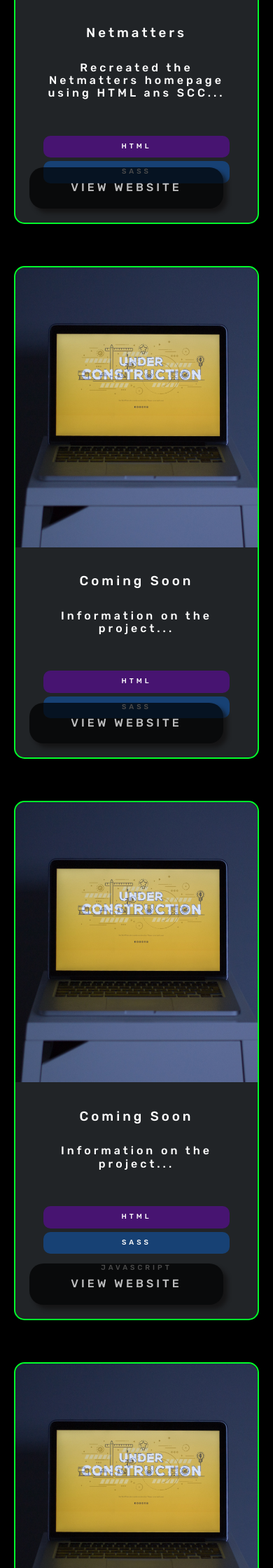
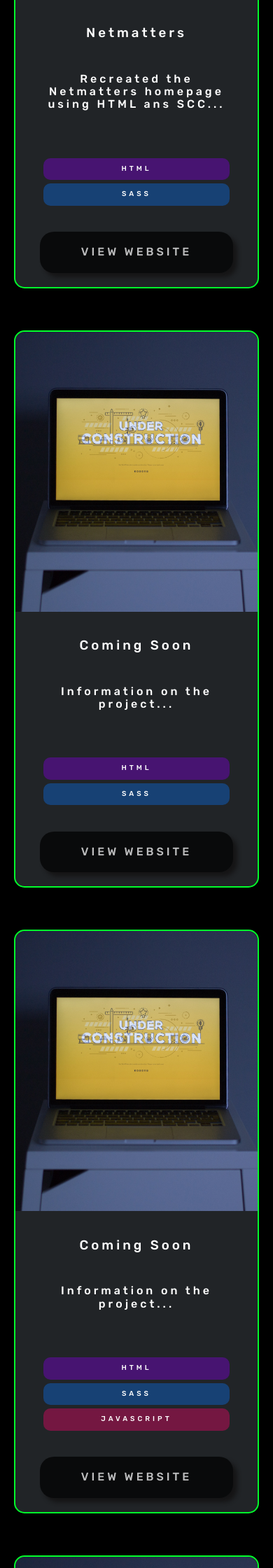
Before and after one commit to ViolaLast/portfolio, a PHP site: page / in a window 390 px wide. Shown: the part 2838-5078 px from the top of the page at 70% size. Run offline with PHP 8.4, Linux system fonts and the light colour scheme.

Commit message:
view website btns were adjusted

```diff
--- a/css/media.css
+++ b/css/media.css
@@ -9,10 +9,13 @@
     scale: 0.5 !important;
   }
   .description {
-    padding: 20px !important;
+    padding: 20px 20px 80px !important;
   }
   footer .f-text {
     padding: 20px !important;
+  }
+  .project {
+    margin: 30px 0px !important;
   }
 }
 @media screen and (min-width: 768px) {
@@ -26,6 +29,7 @@
   }
   .list li {
     width: 40% !important;
+    font-size: 14px !important;
   }
 }
 @media screen and (min-width: 992px) {
--- a/css/portstyle.css
+++ b/css/portstyle.css
@@ -10,10 +10,13 @@
     scale: 0.5 !important;
   }
   .description {
-    padding: 20px !important;
+    padding: 20px 20px 80px !important;
   }
   footer .f-text {
     padding: 20px !important;
+  }
+  .project {
+    margin: 30px 0px !important;
   }
 }
 @media screen and (min-width: 768px) {
@@ -27,6 +30,7 @@
   }
   .list li {
     width: 40% !important;
+    font-size: 14px !important;
   }
 }
 @media screen and (min-width: 992px) {
@@ -699,10 +703,10 @@ iframe {
 .list .s {
   background-color: #174174;
 }
-.list.j {
+.list .j {
   background-color: #741741;
 }
-.list.p {
+.list .p {
   background-color: #147147;
 }
 .list li {
@@ -720,6 +724,14 @@ iframe {
 
 .description {
   padding: 20px 40px 60px;
+  display: flex;
+  flex-wrap: wrap;
+}
+
+.d-btn {
+  display: flex;
+  flex-wrap: nowrap;
+  justify-content: center;
 }
 
 .scription {
--- a/index.html
+++ b/index.html
@@ -236,7 +236,7 @@
                         <!-- <div class="container"> -->
 
                         <div class="project pro1">
-                                <iframe src="https://violalast.github.io/Netmatters-Website/" title="description" class="netmatters"></iframe>
+                                <iframe src="https://violalast.github.io/Netmatters-Website/" class="netmatters" scrolling="no"></iframe>
                                 <div class="description">
                                             <h3>Netmatters</h3>
                                             <p class="summary">Recreated the Netmatters homepage using HTML ans SCC...</p>
@@ -245,7 +245,7 @@
                                             <li class="h">HTML</li>
                                             <li class="s">SASS</li>
                                         </ul>
-                                        <a href="https://violalast.github.io/Netmatters-Website/" target="_blank">
+                                        <a href="https://violalast.github.io/Netmatters-Website/" target="_blank" class="d-btn">
                                             <span class="view">View website</span>
                                         </a>
                                     </div>
@@ -253,7 +253,7 @@
                         </div>
 
                         <div class="project pro2">
-                            <img src="images/soon.jpg" title="description" class="soon">
+                            <img src="images/soon.jpg" class="soon">
                             <div class="description">
                                         <h3>Coming Soon</h3>
                                         <p class="summary">Information on the project...</p>
@@ -262,7 +262,7 @@
                                         <li class="h">HTML</li>
                                         <li class="s">SASS</li>
                                     </ul>
-                                    <a href="#" target="_blank">
+                                    <a href="#" target="_blank" class="d-btn">
                                         <span class="view">View website</span>
                                     </a>
                                 </div>
@@ -280,7 +280,7 @@
                                         <li class="s">SASS</li>
                                         <li class="j">JavaScript</li>
                                     </ul>
-                                    <a href="#" target="_blank">
+                                    <a href="#" target="_blank" class="d-btn">
                                         <span class="view">View website</span>
                                     </a>
                                 </div>
@@ -297,7 +297,7 @@
                                         <li class="h">HTML</li>
                                         <li class="s">SASS</li>
                                     </ul>
-                                    <a href="#" target="_blank">
+                                    <a href="#" target="_blank" class="d-btn">
                                         <span class="view">View website</span>
                                     </a>
                                 </div>
@@ -316,7 +316,7 @@
                                         <li class="j">JavaScript</li>
                                         <li class="p">PHP</li>
                                     </ul>
-                                    <a href="#" target="_blank">
+                                    <a href="#" target="_blank" class="d-btn">
                                         <span class="view">View website</span>
                                     </a>
                                 </div>
@@ -333,7 +333,7 @@
                                         <li class="h">HTML</li>
                                         <li class="s">SASS</li>
                                     </ul>
-                                    <a href="#" target="_blank">
+                                    <a href="#" target="_blank" class="d-btn">
                                         <span class="view">View website</span>
                                     </a>
                                 </div>
--- a/scss/media.scss
+++ b/scss/media.scss
@@ -12,10 +12,14 @@
     scale: 0.5 !important;
 }
 .description {
-    padding: 20px !important;
+    padding: 20px 20px 80px!important;
 }
 footer .f-text {
     padding: 20px !important;
+}
+.project{
+    margin: 30px 0px !important;
+
 }
 }
 
@@ -30,6 +34,7 @@ footer .f-text {
     padding: 20px;
     & li{
         width:40% !important;
+        font-size: 14px !important;
     }
 }
 
--- a/scss/portstyle.scss
+++ b/scss/portstyle.scss
@@ -645,10 +645,10 @@ iframe{
         & .s {
             background-color: $color-blue;
         }
-        &.j{
+        & .j{
             background-color: $color-wine;
         }
-        &.p{
+        & .p{
             background-color: $color-dark-green;
         }
         & li{
@@ -667,6 +667,13 @@ iframe{
 
     .description{
         padding: 20px 40px 60px;
+        display: flex;
+        flex-wrap: wrap;
+}
+.d-btn{
+display: flex;
+flex-wrap: nowrap;
+justify-content: center;
 }
 //-------------------------------------------------------------------------------------------------------scs-scheme------------------------------------------------------------------------------------------------------------
     .scs-scheme{
```
Also changed, not shown: 2 other files.
